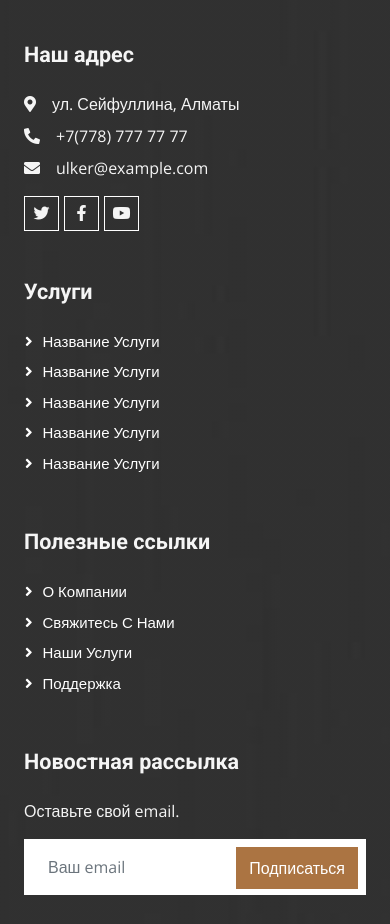
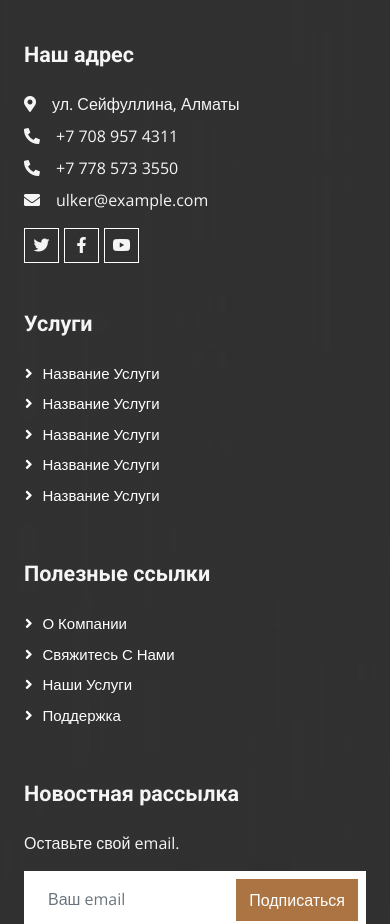
Before and after one commit to YelnurAlash/urker, a plain HTML site: page index.html in a window 390 px wide. Shown: the part 10100-11024 px from the top of the page. Drawn offline with nearby package versions, Linux system fonts and the light colour scheme.

Commit message:
added phone numbers

```diff
--- a/index.html
+++ b/index.html
@@ -58,7 +58,7 @@
             <div class="col-lg-5 px-5 text-end">
                 <div class="h-100 d-inline-flex align-items-center py-3 me-4">
                     <small class="fa fa-phone-alt text-primary me-2"></small>
-                    <small>+7(778) 777 77 77</small>
+                    <small>+7 708 957 4311</small>
                 </div>
                 <div class="h-100 d-inline-flex align-items-center">
                     <a class="btn btn-sm-square bg-white text-primary me-1" href=""><i class="fab fa-facebook-f"></i></a>
@@ -690,7 +690,8 @@
                 <div class="col-lg-3 col-md-6">
                     <h4 class="text-light mb-4">Наш адрес</h4>
                     <p class="mb-2"><i class="fa fa-map-marker-alt me-3"></i>ул. Сейфуллина, Алматы</p>
-                    <p class="mb-2"><i class="fa fa-phone-alt me-3"></i>+7(778) 777 77 77</p>
+                    <p class="mb-2"><i class="fa fa-phone-alt me-3"></i>+7 708 957 4311</p>
+                    <p class="mb-2"><i class="fa fa-phone-alt me-3"></i>+7 778 573 3550</p>
                     <p class="mb-2"><i class="fa fa-envelope me-3"></i>ulker@example.com</p>
                     <div class="d-flex pt-2">
                         <a class="btn btn-outline-light btn-social" href=""><i class="fab fa-twitter"></i></a>
```
